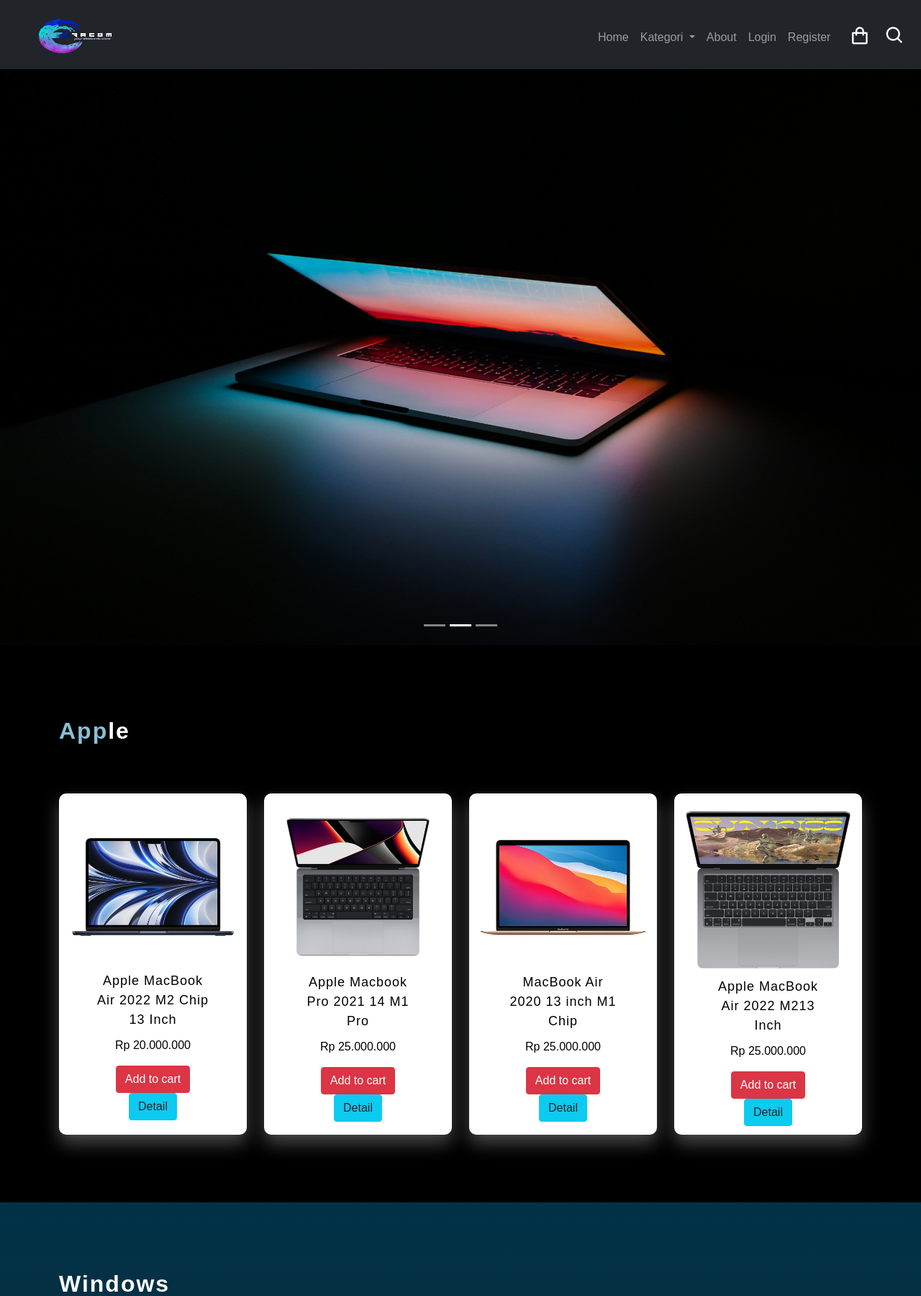
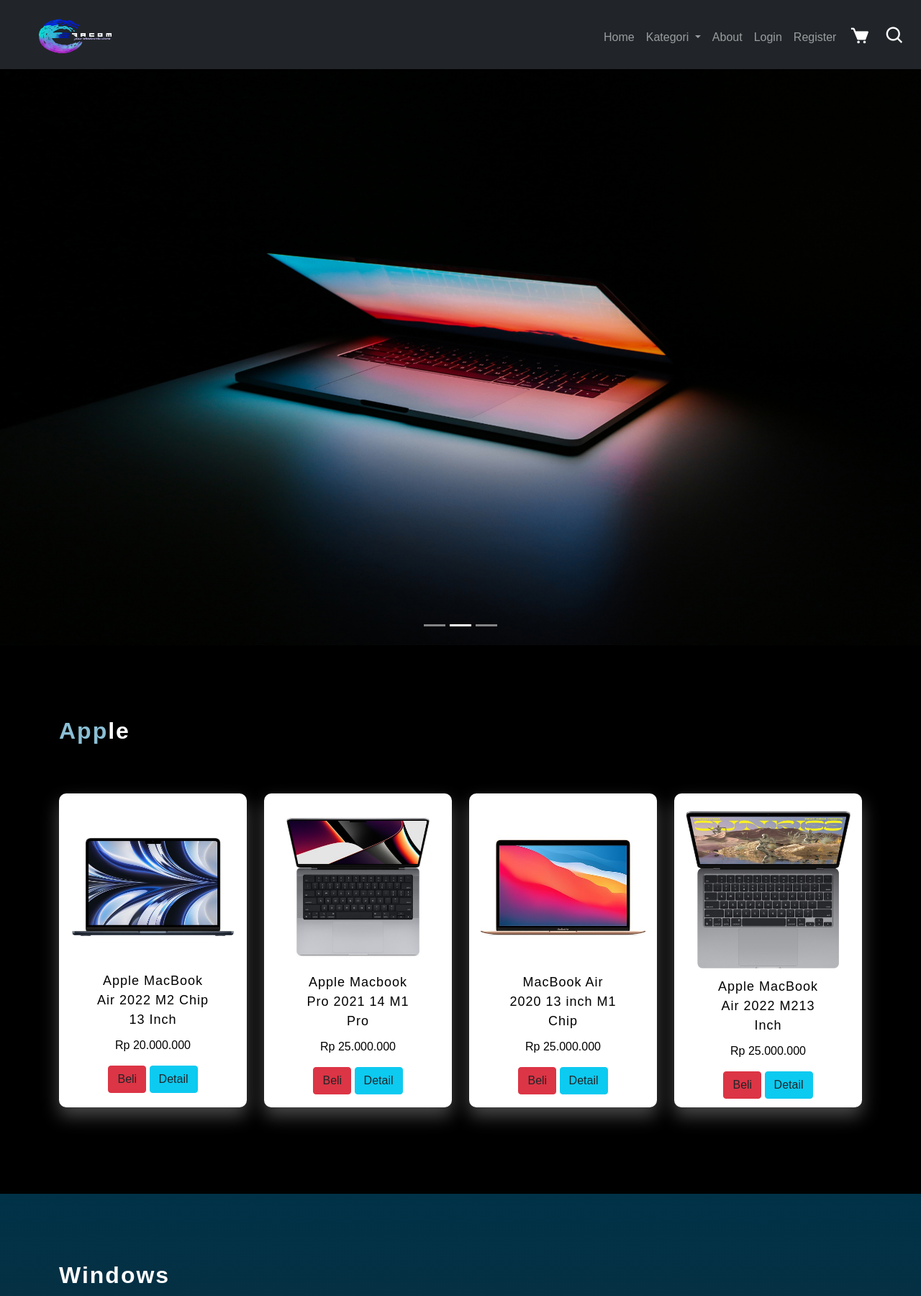
Before and after one commit to nurulaini7/TubesProweb, a PHP site: page / in a window 1280 px wide. Shown: the top 1800 px of the page at 72% size. Run offline with PHP 8.4, Linux system fonts and the light colour scheme; data comes from the database, SQL or seed files in the repository.

Commit message:
Update index.php

```diff
--- a/tubes/index.php
+++ b/tubes/index.php
@@ -58,7 +58,7 @@
               <a class="nav-link" href="#">Register</a>
             </li>
             <div class="icons-home nav-icons">
-              <a href="#"><i class='bx bx-shopping-bag ms-2'></i></a>
+              <a href="keranjang.php"><i class='bx bxs-cart'></i></i></a>
             </div>
             <div class="icons-home nav-icons">
               <a href="includes/search.php"><i class='bx bx-search'></i></a>
@@ -96,6 +96,7 @@
 
 
     <!--Awal Produk-->
+
 		<section class="new-arrivals" id="apple">
 			<div class="container">
 				<div class="text-arrivals row align-items-center">
@@ -105,6 +106,8 @@
 					<div class="text-show-all col-5 col-sm-6 col-md-3 text-right text-main pr-md-0">
 					</div>
 				</div>
+
+
 
 				<div class="products row">
 					<?php
@@ -121,7 +124,7 @@
                 <p class="card-title"><?=$results['nama']?></p>
                 <p class="text-second card-text price">Rp <?=number_format($results['harga'],'0',',','.')?></p>
                 <div class="m-auto">
-                  <button class="btn btn-danger my-cart-btn">Add to cart</button>
+                  <a href="beli.php?id=<?php echo $results['id'];?>" class="btn btn-danger my-cart-btn">Beli</a>
                   <a href="#" class="btn btn-info btn-white">Detail</a>
                 </div>
               </div>
@@ -171,7 +174,7 @@
 									<p class="card-title"><?=$results['nama']?></p>
 									<p class="text-second card-text">Rp <?=number_format($results['harga'],'0',',','.')?></p>
 									<div class="mt-auto">
-										<button class="btn btn-danger my-cart-btn">Add to cart</button>
+										<a href="beli.php?id=<?php echo $results ['id'] ?>" class="btn btn-danger my-cart-btn">Beli</a>
 										<a href="#" class="btn btn-info btn-white">Detail</a>
 									</div>
 							</div>
@@ -182,9 +185,11 @@
             $i++;
             endforeach;
           ?>
-
 				</div>
 			</div>
+
+
+
 		</section>
     <!-- akhir Produk -->
 
@@ -253,6 +258,7 @@
 
 
 
+
     <script src="assets/js/main.js"></script>
     <script src="https://unpkg.com/aos@2.3.1/dist/aos.js"></script>
     <script>
@@ -261,5 +267,6 @@
 
     <!-- Option 1: Bootstrap Bundle with Popper -->
     <script src="https://cdn.jsdelivr.net/npm/bootstrap@5.0.2/dist/js/bootstrap.bundle.min.js" integrity="sha384-MrcW6ZMFYlzcLA8Nl+NtUVF0sA7MsXsP1UyJoMp4YLEuNSfAP+JcXn/tWtIaxVXM" crossorigin="anonymous"></script>
+
   </body>
 </html>
```
